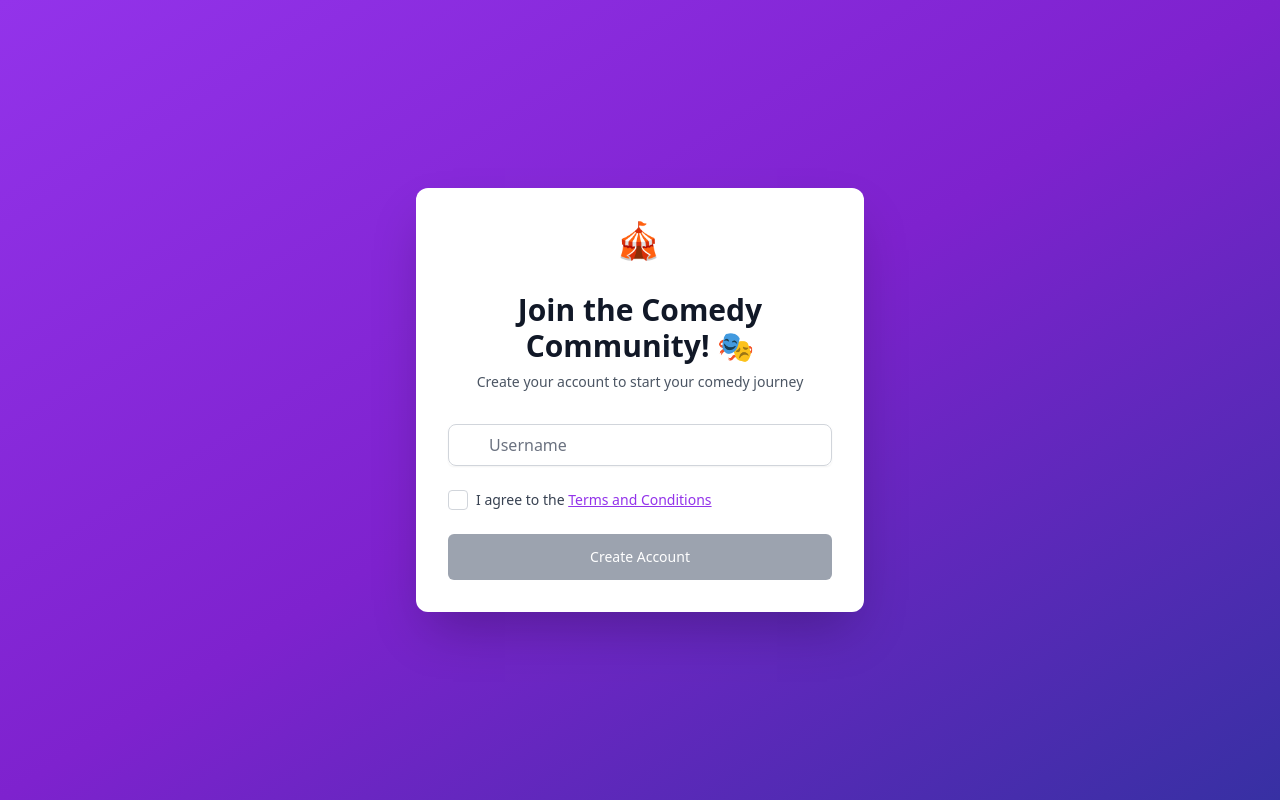
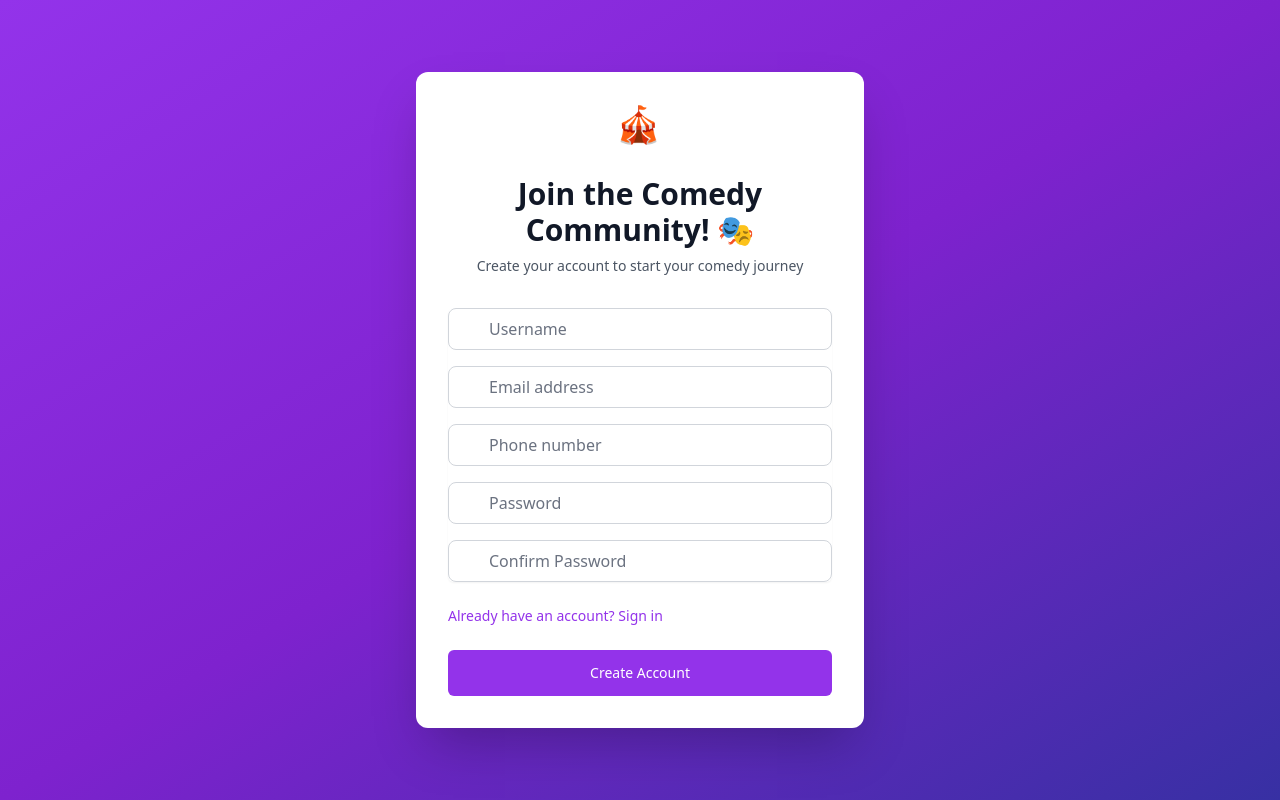
Before and after one commit to shubhhhwarrior/shubh-shows, a Next.js app: page /auth/signup in a window 1280 px wide. Built offline with nearby package versions, Linux system fonts and the light colour scheme.

Commit message:
Update signup.tsx

```diff
--- a/pages/auth/signup.tsx
+++ b/pages/auth/signup.tsx
@@ -1,3 +1,9 @@
+/**
+ * @copyright (c) 2024 - Present
+ * @author github.com/KunalG932
+ * @license MIT
+ */
+
 import { useState } from 'react';
 import { useRouter } from 'next/router';
 import Link from 'next/link';
@@ -8,7 +14,6 @@ export default function SignUp() {
   const router = useRouter();
   const [isLoading, setIsLoading] = useState(false);
   const [error, setError] = useState('');
-  const [isTermsAccepted, setIsTermsAccepted] = useState(false); // New state for terms
   const [formData, setFormData] = useState({
     username: '',
     email: '',
@@ -114,7 +119,6 @@ export default function SignUp() {
           onSubmit={handleSubmit}
         >
           <div className="rounded-md shadow-sm space-y-4">
-            {/* Input Fields */}
             <div className="relative">
               <label htmlFor="username" className="sr-only">
                 Username
@@ -131,38 +135,107 @@ export default function SignUp() {
                 placeholder="Username"
               />
             </div>
-            {/* Add other input fields here */}
+
+            <div className="relative">
+              <label htmlFor="email" className="sr-only">
+                Email address
+              </label>
+              <FaEnvelope className="absolute top-3 left-3 text-gray-400" />
+              <input
+                id="email"
+                name="email"
+                type="email"
+                autoComplete="email"
+                required
+                value={formData.email}
+                onChange={handleChange}
+                className="appearance-none rounded-lg relative block w-full pl-10 px-3 py-2 border border-gray-300 placeholder-gray-500 text-gray-900 focus:outline-none focus:ring-purple-500 focus:border-purple-500"
+                placeholder="Email address"
+              />
+            </div>
+
+            <div className="relative">
+              <label htmlFor="phone" className="sr-only">
+                Phone number
+              </label>
+              <FaPhone className="absolute top-3 left-3 text-gray-400" />
+              <input
+                id="phone"
+                name="phone"
+                type="tel"
+                required
+                value={formData.phone}
+                onChange={handleChange}
+                className="appearance-none rounded-lg relative block w-full pl-10 px-3 py-2 border border-gray-300 placeholder-gray-500 text-gray-900 focus:outline-none focus:ring-purple-500 focus:border-purple-500"
+                placeholder="Phone number"
+              />
+            </div>
+
+            <div className="relative">
+              <label htmlFor="password" className="sr-only">
+                Password
+              </label>
+              <FaLock className="absolute top-3 left-3 text-gray-400" />
+              <input
+                id="password"
+                name="password"
+                type="password"
+                required
+                value={formData.password}
+                onChange={handleChange}
+                className="appearance-none rounded-lg relative block w-full pl-10 px-3 py-2 border border-gray-300 placeholder-gray-500 text-gray-900 focus:outline-none focus:ring-purple-500 focus:border-purple-500"
+                placeholder="Password"
+              />
+            </div>
+
+            <div className="relative">
+              <label htmlFor="confirmPassword" className="sr-only">
+                Confirm Password
+              </label>
+              <FaLock className="absolute top-3 left-3 text-gray-400" />
+              <input
+                id="confirmPassword"
+                name="confirmPassword"
+                type="password"
+                required
+                value={formData.confirmPassword}
+                onChange={handleChange}
+                className="appearance-none rounded-lg relative block w-full pl-10 px-3 py-2 border border-gray-300 placeholder-gray-500 text-gray-900 focus:outline-none focus:ring-purple-500 focus:border-purple-500"
+                placeholder="Confirm Password"
+              />
+            </div>
           </div>
 
-          {/* Terms and Conditions */}
-          <div className="flex items-center">
-            <input
-              type="checkbox"
-              id="terms"
-              checked={isTermsAccepted}
-              onChange={() => setIsTermsAccepted(prev => !prev)}
-              className="h-5 w-5 text-purple-600 border-gray-300 rounded focus:ring-purple-500"
-            />
-            <label htmlFor="terms" className="ml-2 block text-sm text-gray-700">
-              I agree to the{' '}
-              <Link href="/policies">
-                <a className="text-purple-600 underline">Terms and Conditions</a>
+          <div className="flex items-center justify-between">
+            <div className="text-sm">
+              <Link
+                href="/auth/login"
+                className="font-medium text-purple-600 hover:text-purple-500"
+              >
+                Already have an account? Sign in
               </Link>
-            </label>
+            </div>
           </div>
 
-          {/* Submit Button */}
           <div>
             <motion.button
-              whileHover={{ scale: isTermsAccepted ? 1.02 : 1 }}
-              whileTap={{ scale: isTermsAccepted ? 0.98 : 1 }}
+              whileHover={{ scale: 1.02 }}
+              whileTap={{ scale: 0.98 }}
               type="submit"
-              disabled={!isTermsAccepted || isLoading}
-              className={`group relative w-full flex justify-center py-3 px-4 border border-transparent text-sm font-medium rounded-md text-white ${
-                isTermsAccepted ? 'bg-purple-600 hover:bg-purple-700' : 'bg-gray-400 cursor-not-allowed'
-              } focus:outline-none focus:ring-2 focus:ring-offset-2 focus:ring-purple-500 transition-colors duration-200`}
+              disabled={isLoading}
+              className="group relative w-full flex justify-center py-3 px-4 border border-transparent text-sm font-medium rounded-md text-white bg-purple-600 hover:bg-purple-700 focus:outline-none focus:ring-2 focus:ring-offset-2 focus:ring-purple-500 disabled:bg-purple-300 disabled:cursor-not-allowed transition-colors duration-200"
             >
-              {isLoading ? 'Creating account...' : 'Create Account'}
+              {isLoading ? (
+                <span className="flex items-center">
+                  <svg className="animate-spin -ml-1 mr-3 h-5 w-5 text-white" xmlns="http://www.w3.org/2000/svg" fill="none" viewBox="0 0 24 24">
+                    <circle className="opacity-25" cx="12" cy="12" r="10" stroke="currentColor" strokeWidth="4"></circle>
+                    <path className="opacity-75" fill="currentColor" d="M4 12a8 8 0 018-8V0C5.373 0 0 5.373 0 12h4zm2 5.291A7.962 7.962 0 014 12H0c0 3.042 1.135 5.824 3 7.938l3-2.647z"></path>
+                  </svg>
+                  Creating account...
+                </span>
+              ) : (
+                'Create Account'
+              )}
             </motion.button>
           </div>
         </motion.form>
```
